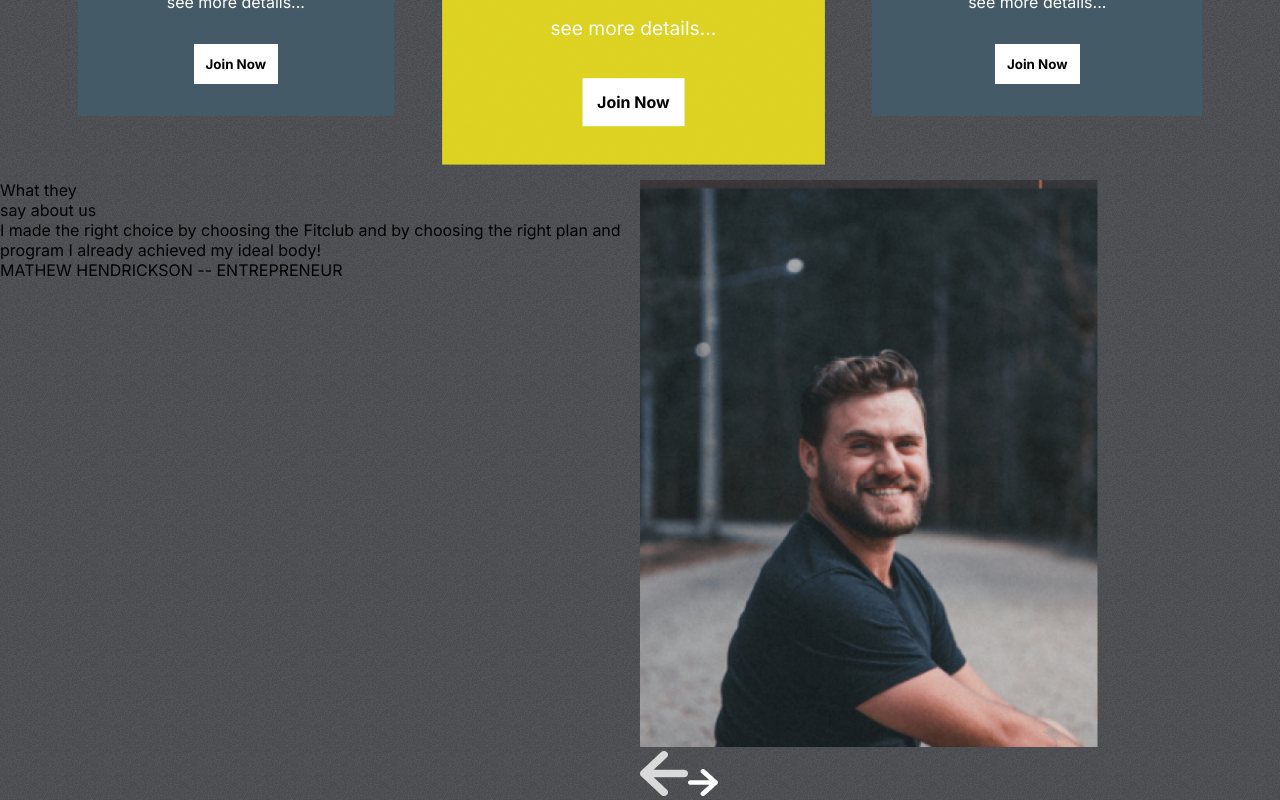
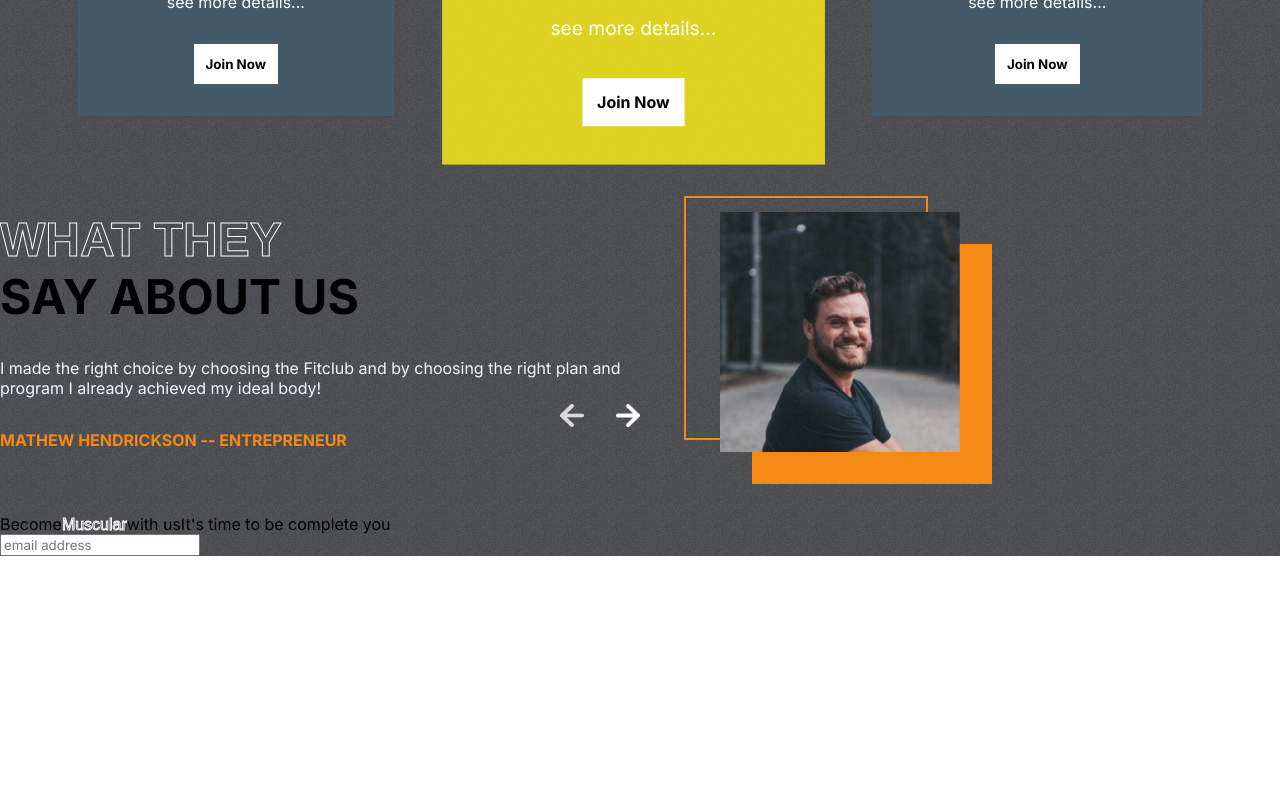
Before and after one commit to bhimray/gym-app, a React (Create React App) app: page / in a window 1280 px wide. Shown: the part 2285-3085 px from the top of the page. After the commit the page ends 2841 px from the top, so only its background shows below. Built offline with nearby package versions, Linux system fonts and the light colour scheme.

Commit message:
modified:   src/App.js 	new file:   src/components/JoinUs/JoinUs.css 	new file:   src/components/JoinUs/JoinUs.jsx 	modified:   src/components/Testimonials/Testimonials.css 	modified:   src/components/Testimonials/Testimonials.jsx

```diff
--- a/src/App.js
+++ b/src/App.js
@@ -4,7 +4,7 @@ import Programs from "./components/Programs/Programs"
 import Reasons from "./components/Reasons/Reasons"
 import Plan from "./components/Plan/Plan"
 import Testimonials from "./components/Testimonials/Testimonials"
-
+import JoinUs from "./components/JoinUs/JoinUs"
 
 function App() {
   return (
@@ -14,6 +14,7 @@ function App() {
           <Reasons/>
           <Plan/>
           <Testimonials/>
+          <JoinUs/>
     </div>
   );
 }
--- /dev/null
+++ b/src/components/JoinUs/JoinUs.jsx
@@ -0,0 +1,20 @@
+import React from 'react'
+import "./JoinUs.css"
+
+const JoinUs = () => {
+  return (
+    <div className='joinus-container'>
+        <div className="joinus-l">
+            <span>Become</span>
+            <span className='stroke-text'>Muscular</span>
+            <span>with us</span>
+            <span>It's time to be complete you</span>
+        </div>
+        <div className="joinus-r">
+            <input type='email' name='email' className='email' placeholder='email address'/>
+        </div>
+    </div>
+  )
+}
+
+export default JoinUs
--- a/src/components/Testimonials/Testimonials.css
+++ b/src/components/Testimonials/Testimonials.css
@@ -1,14 +1,73 @@
 .Testimonials{
     display:flex;
+    margin-top:2rem;
 }
 .testimonials-l{
     display:flex;
     flex-direction: column;
     flex:1 1;
+    gap:2rem;
+}
 
+.testimony-header{
+    font-size:3rem;
+    text-transform: uppercase;
+    font-weight: bold;
+    display:grid;
+}
+.testimonials-l>:nth-child(2){
+    font-size:1rem;
+    color:aliceblue;
+}
+
+.speaker>:nth-child(1), .speaker>:nth-child(2){
+    font-size: 1rem;
+    font-weight: bold;
+    color:var(--orange);
 }
 .testimonials-r{
     display: flex;
-    flex:1 1;
-    flex-direction: column;
+    flex:1;
+    /* flex-direction: column; */
+   position:relative;
 }
+.testimonials-r>:nth-child(4){
+    position:absolute;
+    width: 15rem;
+    height: 15rem;
+    object-fit: cover;
+    top:0rem;
+    right:20rem;
+}
+
+.testimonials-r>:nth-child(2){
+    width:15rem;
+    height:15rem;
+    border:2px solid var(--orange);
+    position:absolute;
+    top:-1rem;
+    right:22rem;
+}
+.testimonials-r>:nth-child(3){
+    width:15rem;
+    height:15rem;
+    background-color: var(--orange);
+    position:absolute;
+    top:2rem;
+    right:18rem;
+}
+
+.arrow{
+    position:absolute;
+    top:12rem;
+    right:40rem;
+    display:flex;
+    gap:2rem;
+
+}
+
+.arrow>:nth-child(1), .arrow>:nth-child(2){
+    width:1.5rem;
+    cursor: pointer;
+
+}
--- a/src/components/Testimonials/Testimonials.jsx
+++ b/src/components/Testimonials/Testimonials.jsx
@@ -15,8 +15,10 @@ const Testimonials = () => {
     <div>
         <div className="Testimonials">
             <div className="testimonials-l">
-                <span>What they</span>
-                <span>say about us</span>
+                <div className='testimony-header'>
+                    <span className='stroke-text'>What they</span>
+                    <span> say about us</span>
+                </div>
                 <span>{testimonialsData[selected].review}</span>
                 <div className="speaker">
                     <span>{testimonialsData[selected].name}</span>
@@ -24,15 +26,13 @@ const Testimonials = () => {
                 </div>
             </div>
             <div className="testimonials-r">
-                <div></div>
-                <div></div>
-                <div>
-                    <img src={testimonialsData[selected].image} alt="speaker image"/>
-                </div>
                 <div className="arrow">
                     <img src={leftArrow} alt="" onClick={()=>{selected===0 ? setSelected(dataIndex-1): setSelected(prev=>prev-1)}}/>
                     <img src={rightArrow} alt="" onClick={()=>{selected===dataIndex-1 ? setSelected(dataIndex-dataIndex): setSelected(prev=>prev+1)}}/>
                 </div>
+                <div></div>
+                <div></div>
+                 <img src={testimonialsData[selected].image} alt="speaker image"/>
             </div>
         </div>
 
```
Also changed, not shown: src/components/JoinUs/JoinUs.css (added).
